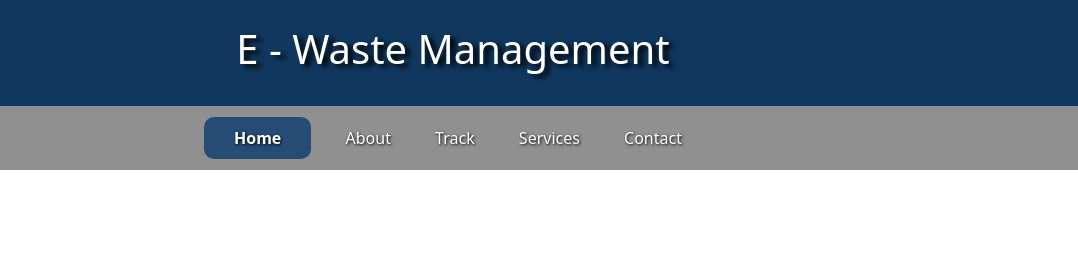
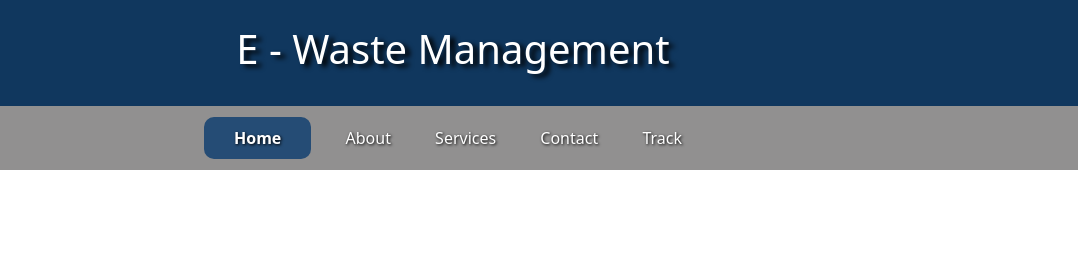
Before and after one commit to Thowfic-Asmi/challenge-project, a plain HTML site: page index.html in a window 1280 px wide. Shown: the top 280 px of the page, 202-1280 px from the left. Drawn offline with nearby package versions, Linux system fonts and the light colour scheme.

Commit message:
Update index.html change the nav

```diff
--- a/index.html
+++ b/index.html
@@ -32,12 +32,12 @@
       <ul class="headings">
         <li class="nav-class" id="nav1"><a href="index.html">Home</a></li>
         <li class="nav-class" id="nav2"><a href="about.html">About</a></li>
-       <li class="nav-class" id="nav3"><a href="track.html">Track</a></li>
-        <li class="nav-class" id="nav4">
+
+        <li class="nav-class" id="nav3">
           <a href="services.html">Services</a>
         </li>
-        <li class="nav-class" id="nav5"><a href="contact.html">Contact</a></li>
-
+        <li class="nav-class" id="nav4"><a href="contact.html">Contact</a></li>
+       <li class="nav-class" id="nav"5><a href="track.html">Track</a></li>
       </ul>
     </nav>
 
```
